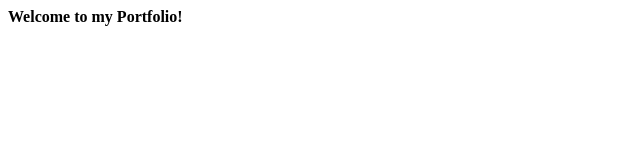
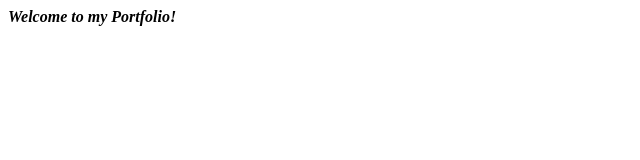
Before and after one commit to terrencec718/Portfolio, a plain HTML site: page index.html in a window 1280 px wide. Shown: the full height of the page, 0-640 px from the left. Drawn offline with Linux system fonts and the light colour scheme.

Commit message:
Add files via upload

```diff
--- a/index.html
+++ b/index.html
@@ -6,7 +6,7 @@
   <title>See My Work</title>
 </head>
 <body>
-  <header><strong>Welcome to my Portfolio!</strong></header>
+  <header><em><strong>Welcome to my Portfolio!</strong></header</em></header>
   <main></main>
   <footer></footer>
 </body>
```
